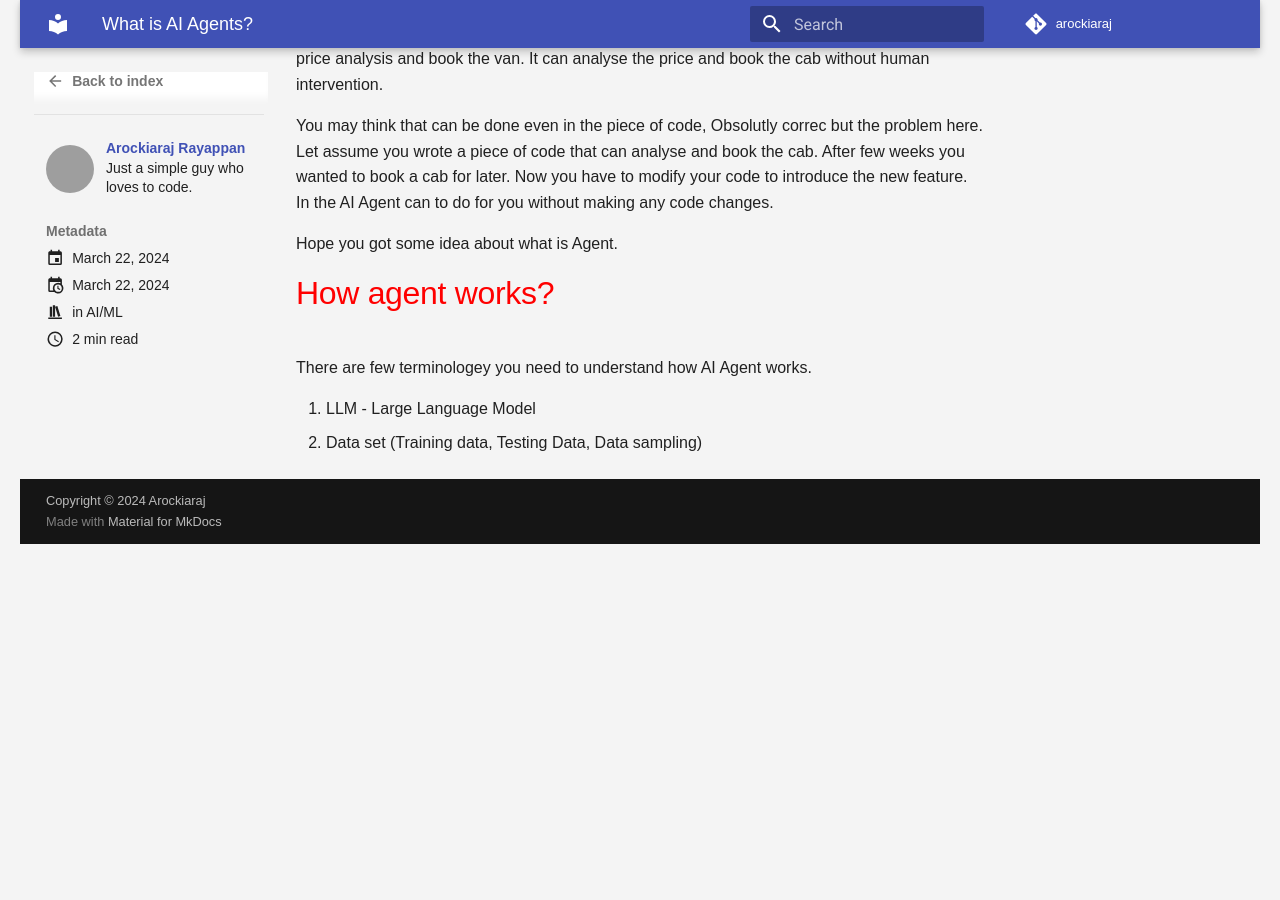
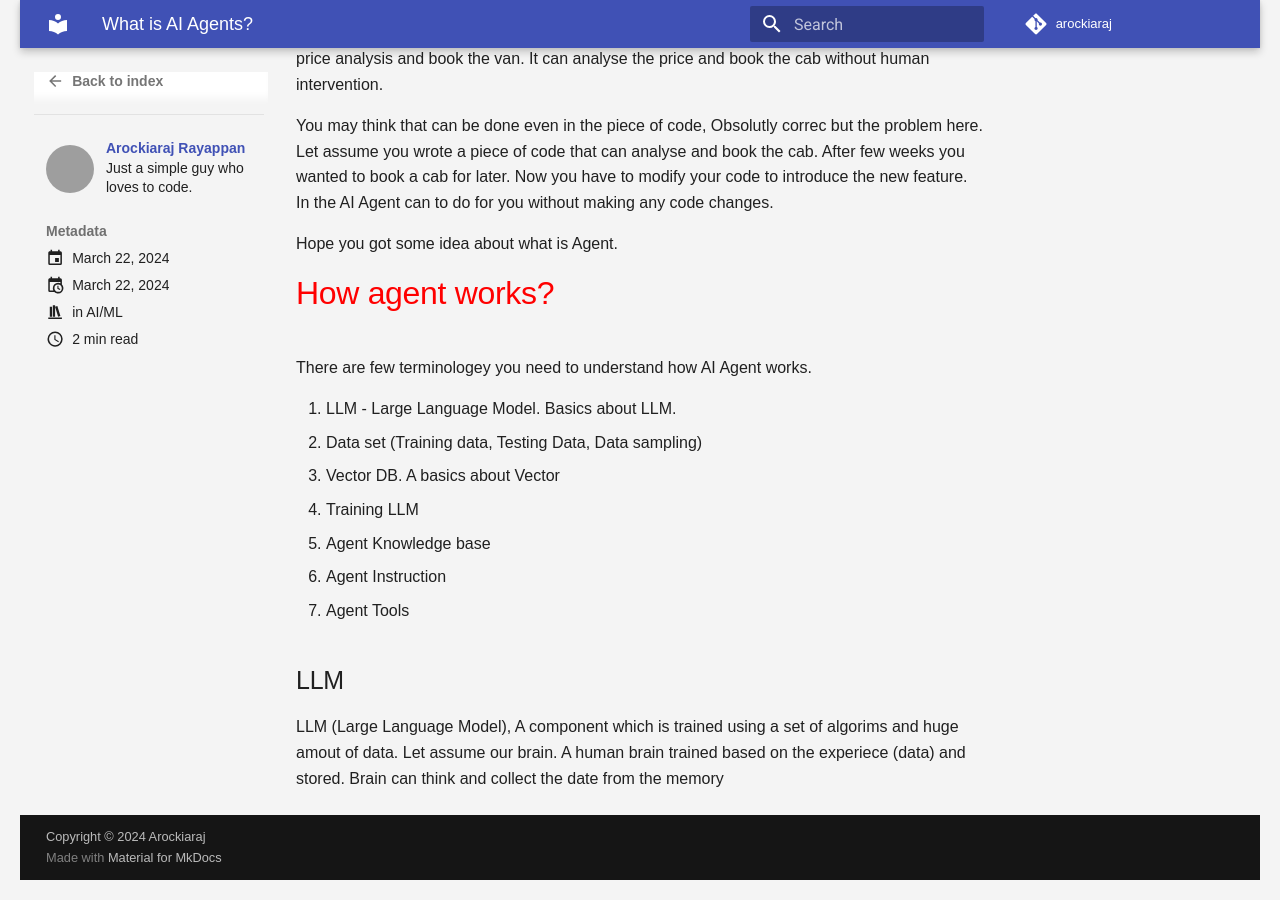
Before and after one commit to arockiaraj1994/arockiaraj, an MkDocs documentation site: the page built from docs/blog/posts/ai_ml/ai_agents.md, in a window 1280 px wide and 900 px high, scrolled down 640 px. Built offline with MkDocs 1.6.1 and Material for MkDocs 9.7.7, drawn with Linux system fonts in a browser that asks for light colours; before the commit the page ends 1204 px from its top, so only the background shows below that; grey boxes are pictures that could not be loaded.

Commit message:
Added few lines

```diff
--- a/docs/blog/posts/ai_ml/ai_agents.md
+++ b/docs/blog/posts/ai_ml/ai_agents.md
@@ -38,5 +38,14 @@ Hope you got some idea about what is Agent.
 
 There are few terminologey you need to understand how AI Agent works.
 
-1. LLM - Large Language Model
+1. LLM - Large Language Model. Basics about LLM.
 2. Data set (Training data, Testing Data, Data sampling)
+3. Vector DB. A basics about Vector
+4. Training LLM
+5. Agent Knowledge base
+6. Agent Instruction
+7. Agent Tools
+
+## LLM
+
+LLM (Large Language Model), A component which is trained using a set of algorims and huge amout of data. Let assume our brain. A human brain trained based on the experiece (data) and stored. Brain can think and collect the date from the memory
```
